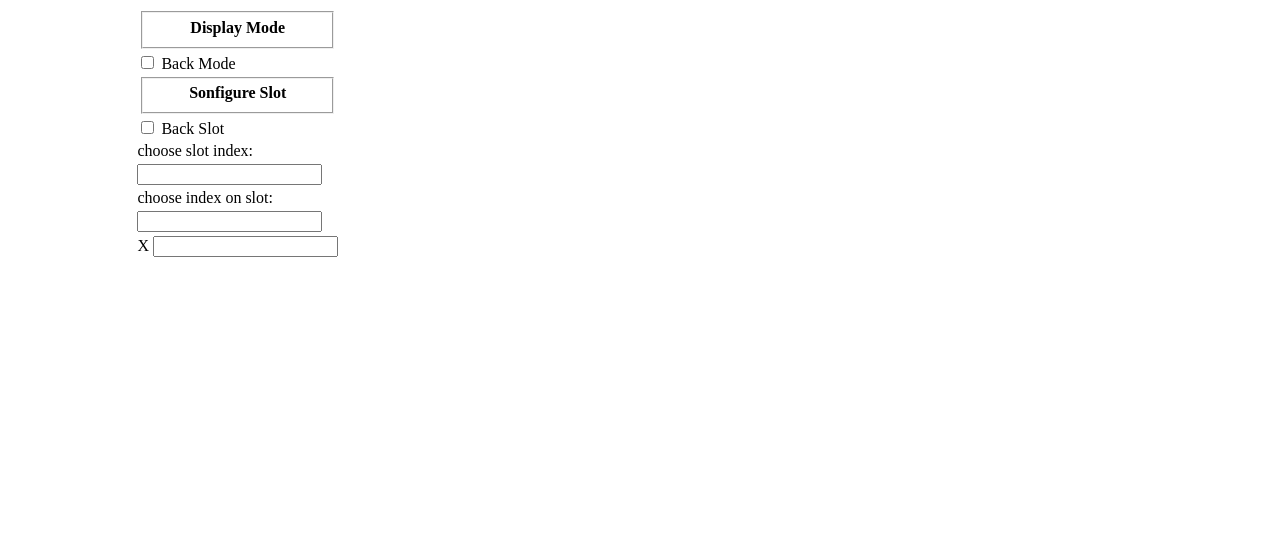
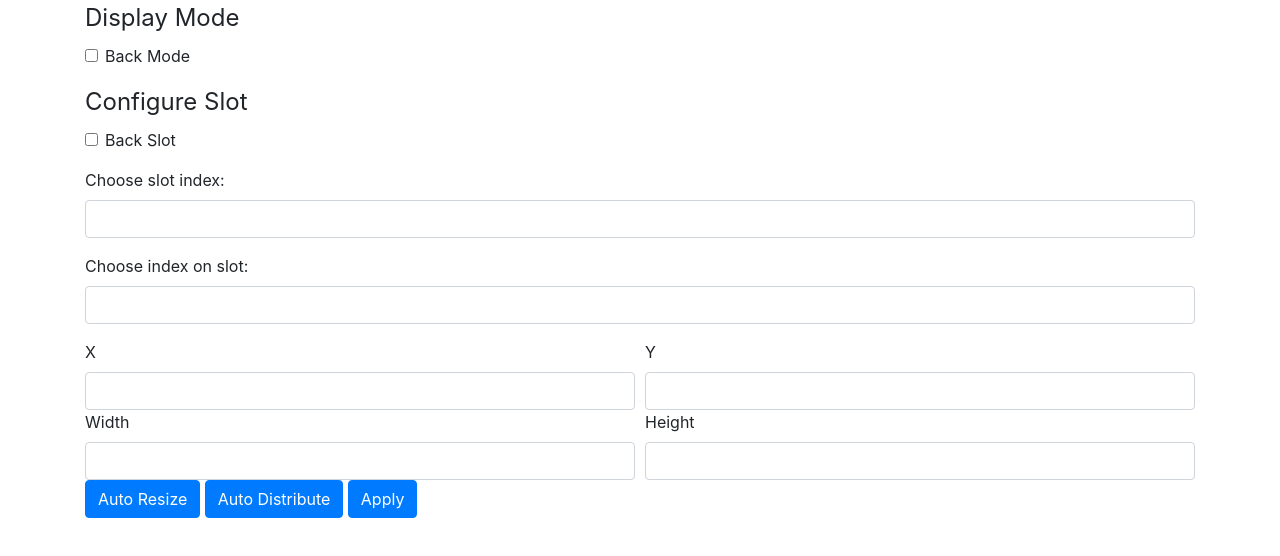
Before and after one commit to Chadi-Hammoud/GoJs, a website: page BoardDesigner001/html/popup.html in a window 1280 px wide. Drawn offline with nearby package versions, Linux system fonts and the light colour scheme.

Commit message:
27-11-2023-001

```diff
--- a/BoardDesigner001/Js/index.mjs
+++ b/BoardDesigner001/Js/index.mjs
@@ -227,7 +227,7 @@ let shelfNumber = 0;
 
   function openPopup() {
     // Specify the URL and other options for the popup window
-    var popupOptions = 'width=400,height=300,scrollbars=yes';
+    var popupOptions = 'width=600,height=800,scrollbars=yes';
 
     // Open a new browser window with the specified URL and options
     var popupWindow = window.open('./html/popup.html', 'Popup', popupOptions);
--- a/BoardDesigner001/html/popup.html
+++ b/BoardDesigner001/html/popup.html
@@ -5,103 +5,79 @@
   <meta charset="UTF-8">
   <meta name="viewport" content="width=device-width, initial-scale=1.0">
   <title>Component Layout</title>
-  <style>
-    .container {
-      width: 80%;
-      margin: auto;
-      overflow: hidden;
-    }
-  </style>
+  <link rel="stylesheet" href="https://stackpath.bootstrapcdn.com/bootstrap/4.3.1/css/bootstrap.min.css">
+  <script src="https://code.jquery.com/jquery-3.3.1.slim.min.js"></script>
+  <script src="https://stackpath.bootstrapcdn.com/bootstrap/4.3.1/js/bootstrap.min.js"></script>
  </head>
+
 
 <body>
   <div class="container">
-
     <form>
-      <table>
-        <tr>
-          <th>
-
+      <div class="form-group">
         <legend>
           <fieldset>
             <div>Display Mode</div>
           </fieldset>
         </legend>
+        <div class="form-check">
+          <input type="checkbox" class="form-check-input">
+          <label class="form-check-label">Back Mode</label>
+        </div>
+      </div>
 
-          </th>
-        </tr>
-
-        <tr>
-          <td>
-            <input type="checkbox"> Back Mode
-          </td>
-
-        </tr>
-
-        <tr>
-          <th>
-
+      <div class="form-group">
         <legend>
           <fieldset>
-                <div>Sonfigure Slot</div>
+            <div>Configure Slot</div>
           </fieldset>
         </legend>
+        <div class="form-check">
+          <input type="checkbox" class="form-check-input">
+          <label class="form-check-label">Back Slot</label>
+        </div>
+      </div>
 
-          </th>
-        </tr>
+      <div class="form-group">
+        <label>Choose slot index:</label>
+        <input type="number" class="form-control">
+      </div>
 
-        <tr>
-          <td>
-            <input type="checkbox"> Back Slot
-          </td>
+      <div class="form-group">
+        <label>Choose index on slot:</label>
+        <input type="number" class="form-control">
+      </div>
 
-        </tr>
+      <div class="form-row">
+        <div class="col">
+          <label>X</label>
+          <input type="number" class="form-control">
+        </div>
+        <div class="col">
+          <label>Y</label>
+          <input type="number" class="form-control">
+        </div>
+      </div>
 
-        <tr>
-          <td>
-            choose slot index:
-          </td>
+      <div class="form-row">
+        <div class="col">
+          <label>Width</label>
+          <input type="number" class="form-control">
+        </div>
+        <div class="col">
+          <label>Height</label>
+          <input type="number" class="form-control">
+        </div>
+      </div>
 
-        </tr>
-        <tr>
-          <td>
-            <input type="number">
-          </td>
-
-        </tr>
-
-        <tr>
-          <td>
-            choose index on slot:
-          </td>
-
-        </tr>
-        <tr>
-          <td>
-            <input type="number">
-          </td>
-
-        </tr>
-
-      </tr>
-      <tr>
-        <td>
-         X <input type="number">
-        </td>
-
-      </tr>
-
-
-
-      </table>
-
-
-
-
-
-
+      <div class="form-group">
+        <button type="button" class="btn btn-primary">Auto Resize</button>
+        <button type="button" class="btn btn-primary">Auto Distribute</button>
+        <button type="submit" class="btn btn-primary">Apply</button>
+      </div>
     </form>
    </div>
+
 </body>
 
 </html>
```
Lines whose indentation alone changed are shown as unchanged.
